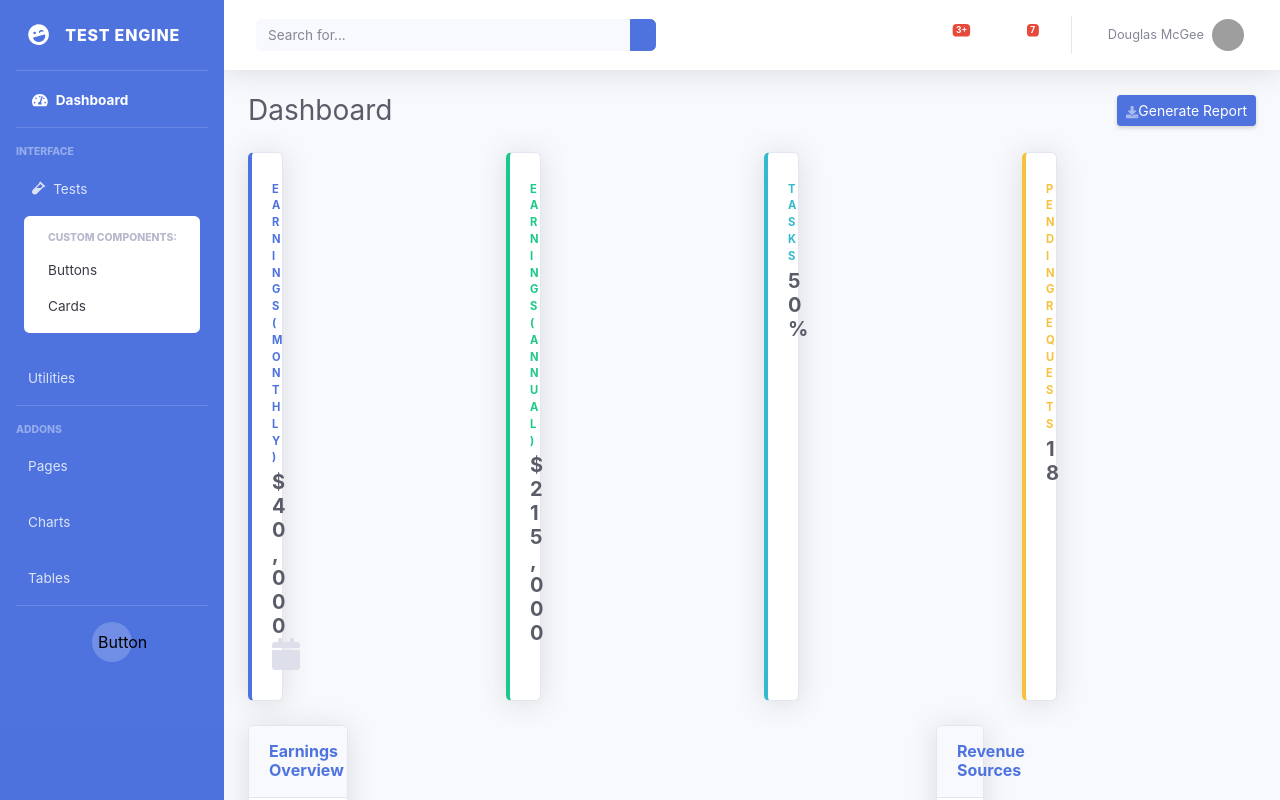
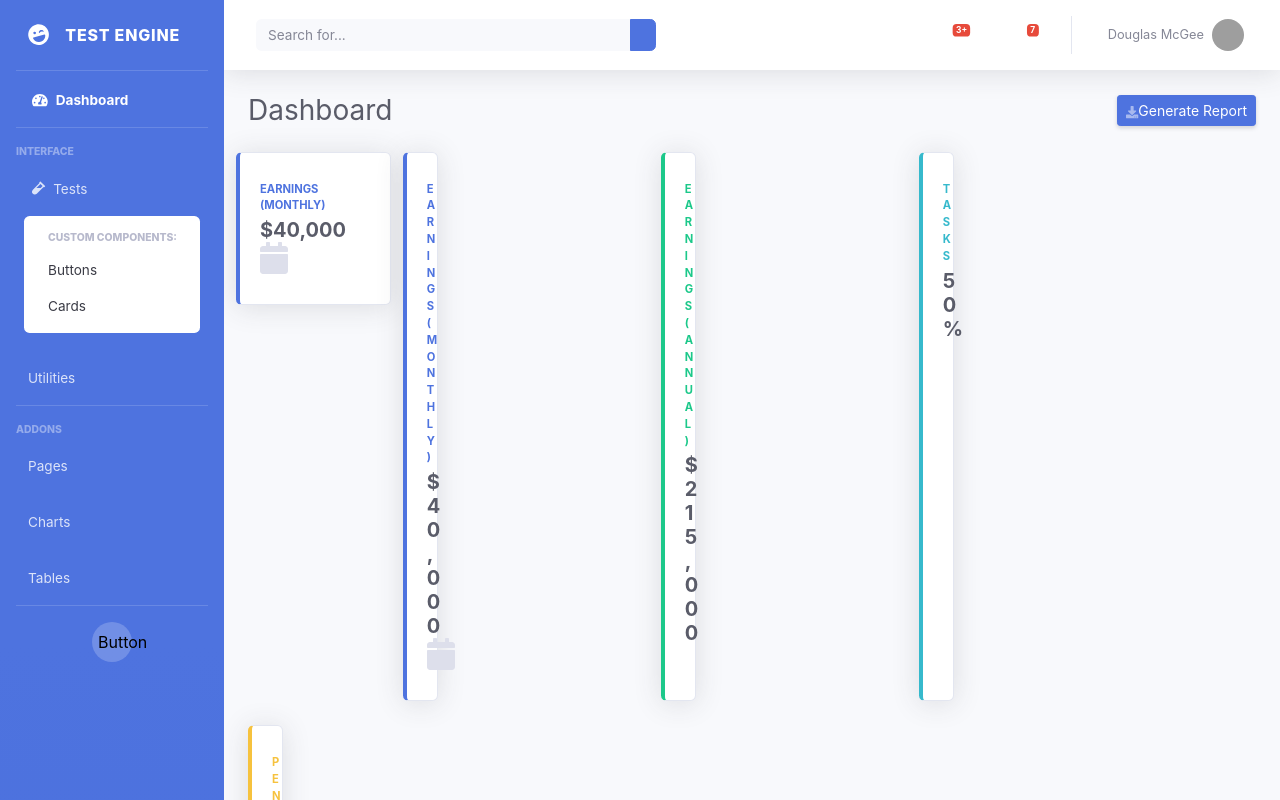
Before and after one commit to DevAVIJIT7/test-engine-react, a React (Create React App) app: page /dashboard in a window 1280 px wide. Shown: the top 800 px of the page. Built offline with nearby package versions, Linux system fonts and the light colour scheme; grey boxes are pictures that could not be loaded; what react-widgets-moment would draw is missing.

Commit message:
checking card ui (#1)

```diff
--- a/src/components/ContentWrapper/ContentWrapper.js
+++ b/src/components/ContentWrapper/ContentWrapper.js
@@ -210,6 +210,14 @@ class ContentWrapper extends React.Component {
                         </div>
 
                         <div className="row">
+                            <div class="card border-left-primary shadow h-100 py-2">
+                              <div class="card-body">
+                                <div className="text-xs font-weight-bold text-primary text-uppercase mb-1">
+                                  Earnings (Monthly)</div>
+                                <div className="h5 mb-0 font-weight-bold text-gray-800">$40,000</div>
+                                <FontAwesomeIcon className="fa-2x text-gray-300" icon={faCalendar} />
+                              </div>
+                            </div>
                             <div class="col-xl-3 col-md-6 mb-4">
                                 <div className="card border-left-primary shadow h-100 py-2">
                                     <div className="card-body">
```
